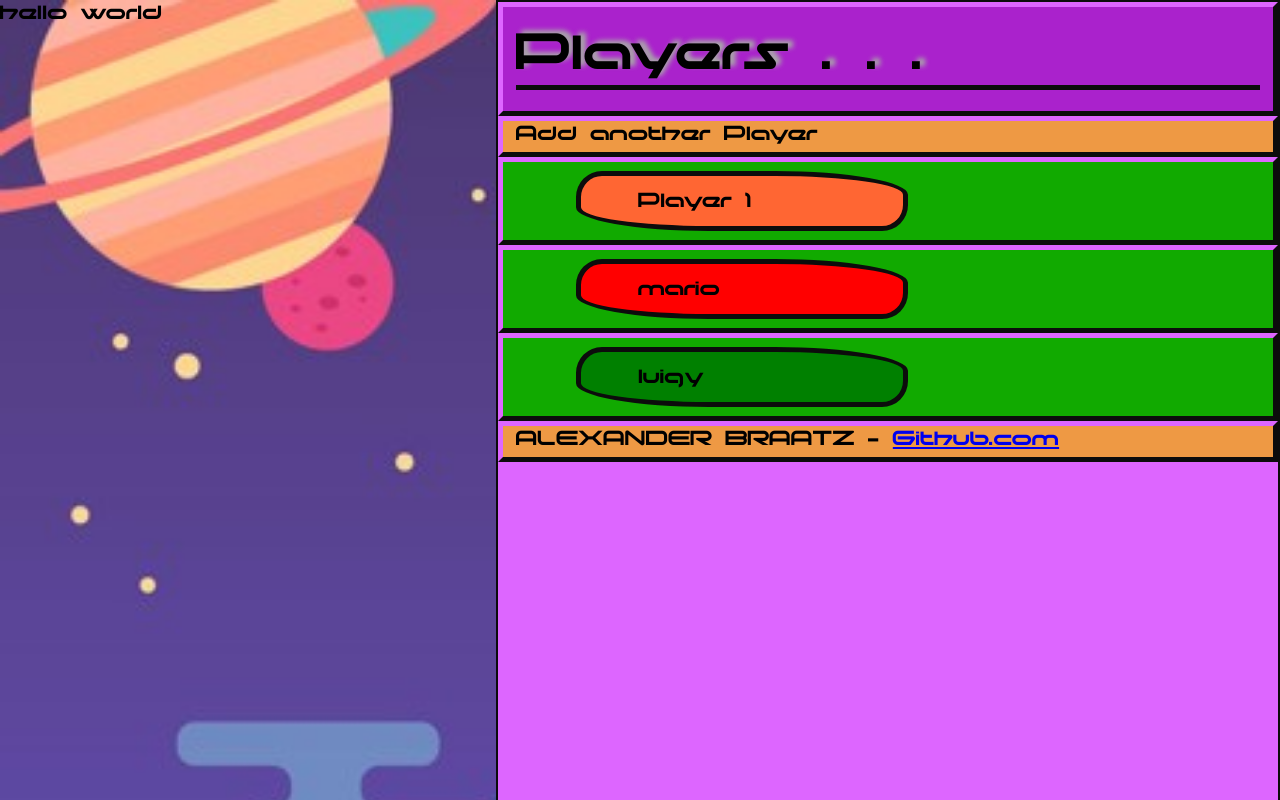
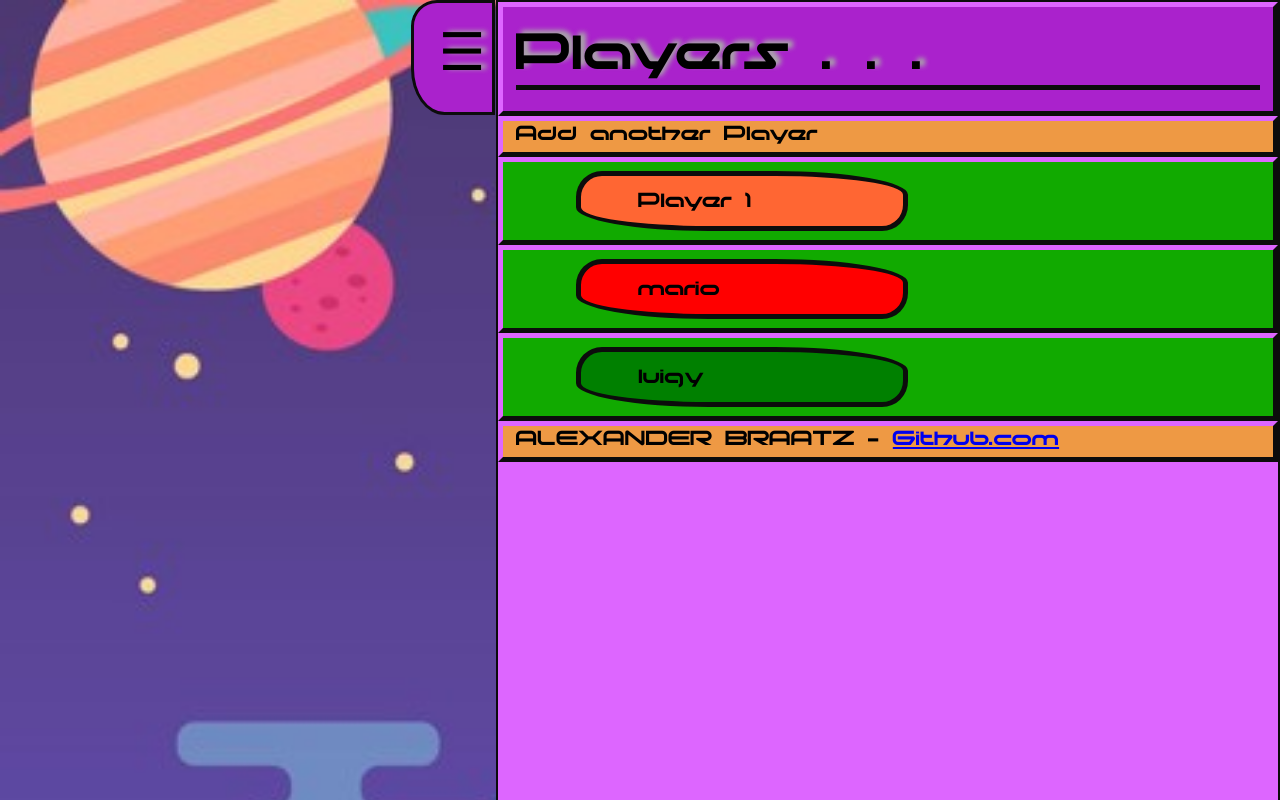
Before and after one commit to AlexanderBraatz/DevMe-Final-Tech-Challenge, a React (Create React App) app: page / in a window 1280 px wide. Shown: the top 800 px of the page. Built offline with nearby package versions, Linux system fonts and the light colour scheme.

Commit message:
Add action and component for opening and closing the sidebar

```diff
--- a/src/components/App.js
+++ b/src/components/App.js
@@ -2,13 +2,14 @@ import React from 'react';
 import '../styles/App.css';
 import Background from './Background'
 import SideBar from './SideBar'
+import MenueOpener from './MenueOpener'
 
 function App() {
   return (
     <>
     <Background />
     <SideBar />
-      <p>hello world</p>
+    <MenueOpener />
 
     </>
   );
--- /dev/null
+++ b/src/components/MenueOpener/MenueOpener.js
@@ -0,0 +1,27 @@
+import React, { useState } from "react";
+
+
+const MenueOpener = ({sideBarView, swichM}) => {
+
+    const handleClick = () => swichM();
+
+
+
+    return(
+        <>
+            <div
+                className={`menueOpener ${sideBarView ? "moveOpener": ""}`}
+                onClick={ handleClick }
+                >
+                    <div>
+                        <div className="menueOpener__content">
+                        ☰
+                        </div>
+
+                    </div>
+            </div>
+        </>
+    )
+}
+
+export default MenueOpener;
--- /dev/null
+++ b/src/components/MenueOpener/index.js
@@ -0,0 +1,15 @@
+import { connect } from "react-redux";
+import MenueOpener from "./MenueOpener"
+import {swichMenue} from "../../data/actions/state"
+
+const mapStateToProps = ({ sideBarView}) => ({sideBarView});
+
+
+const mapDispatchToProps = (dispatch) =>{
+    return{
+        swichM: () => dispatch(swichMenue()),
+    }
+
+}
+
+export default connect(mapStateToProps,mapDispatchToProps)(MenueOpener);
--- a/src/components/Sidebar/Sidebar.js
+++ b/src/components/Sidebar/Sidebar.js
@@ -1,10 +1,12 @@
 import React from "react";
 import PlayerTag from "../PlayerTag"
 
-const SideBar = ({players,addP}) => {
+const SideBar = ({players, sideBarView, addP}) => {
 
 return (
-    <div className="sideBar">
+    <div
+        className={`sideBar ${sideBarView ? "showSidebar": ""}`}
+        >
         <div className="sideBar__heading">
             <h2
                 className="sideBar__heading--cotent"
@@ -23,7 +25,10 @@ return (
         }
         <div
             className="sideBar__fotter"
-            >ALEXANDER BRAATZ - <a href="https://github.com/AlexanderBraatz/DevMe-Final-Tech-Challenge">Github.com</a></div>
+            >ALEXANDER BRAATZ - <a
+                href="https://github.com/AlexanderBraatz/DevMe-Final-Tech-Challenge"
+                target="_blank"
+                rel="noopener noreferrer">Github.com</a></div>
 
     </div>
     );
--- a/src/components/Sidebar/index.js
+++ b/src/components/Sidebar/index.js
@@ -2,7 +2,7 @@ import { connect } from "react-redux";
 import SideBar from "./SideBar"
 import {addPlayer} from "../../data/actions/state"
 
-const mapStateToProps = ({players}) => ({players});
+const mapStateToProps = ({players, sideBarView}) => ({players, sideBarView});
 
 
 const mapDispatchToProps = (dispatch) =>{
--- a/src/data/actions/state.js
+++ b/src/data/actions/state.js
@@ -27,9 +27,8 @@ export const addPlayer = () => {
     }
 };
 
-export const updateLike = (term) => {
+export const swichMenue = () => {
     return {
-        type: "UPDATE_LIKE",
-        term,
+        type: "SWITCH_MENUE",
     }
 };
--- a/src/data/initial.js
+++ b/src/data/initial.js
@@ -46,7 +46,7 @@ const initial = {
 
 
 welcomeView : true,
-sideBarView : false,
+sideBarView : true,
 matchView : true,
 resultsView : false,
 
--- a/src/data/reducer.js
+++ b/src/data/reducer.js
@@ -1,5 +1,6 @@
 const reducer = (state, action) => {
 	switch(action.type){
+		case "SWITCH_MENUE" : return switchMenue(state);
 		case "SWITCH_EDDIT" : return switchEddit(state, action);
 		case "SAVE_PLAYER" : return savePlayer(state, action);
 		case "REMOVE__PLAYER" : return setNumberOfPlayers(removePlayer(state, action));
@@ -8,7 +9,17 @@ const reducer = (state, action) => {
 	}
 }
 
-//reducer business logic
+
+
+const switchMenue = (state) => {
+
+	const {sideBarView} = state;
+
+	return({
+		...state,
+		sideBarView: !sideBarView,
+	})
+}
 
 const setNumberOfPlayers = (state) =>{
 
--- a/src/styles/App.css
+++ b/src/styles/App.css
@@ -4,6 +4,7 @@
 @import "./_body.css";
 @import "./assets/_colours.css";
 @import "./_background.css";
+@import "./_menueOpener.css";
 @import "./_sideBar.css";
 @import "./_colourPicker.css";
 
--- /dev/null
+++ b/src/styles/_menueOpener.css
@@ -0,0 +1,38 @@
+.menueOpener{
+    transition: 0.5s;
+    transition-timing-function: ease-out;
+
+    position: fixed;
+    width:3rem;
+    height: 4.2rem;
+    top: 0;
+    right: 0rem;
+    background-color:var(--primary);
+
+    border-style: solid;
+    border-width: 0.15rem;
+    border-color: var(--black);
+    border-radius: 1rem 0 0 40% ;
+
+    cursor: pointer;
+
+}
+.menueOpener div{
+position : relative ;
+
+}
+.menueOpener__content{
+    text-align: left;
+    vertical-align: middle;
+    line-height: 4.2rem;
+    font-size: 2rem;
+
+    position: absolute;
+    top: 45%;
+    left: 32%;
+    cursor: pointer;
+    text-shadow: 0.2rem -0.05rem 0.2rem var(--grey);
+}
+.moveOpener{
+    right: 30.2rem;
+}
--- a/src/styles/_sideBar.css
+++ b/src/styles/_sideBar.css
@@ -4,24 +4,22 @@
     width: 30rem;
     height: 100%;
     top: 0;
-    right: 0;
-
+    right: -30.2rem;
     overflow-y: scroll;
-    /* transition: 5.5s; */
+    transition: 0.5s;
+    transition-timing-function: ease-out;
     background-color:var(--primary-2);
-
     border-style: solid;
     border-width: 0.1rem;
     border-color: var(--black);
-
+}
+.showSidebar{
+    right: 0rem;
 }
 .sideBar__heading{
 
     height: 4rem;
     background-color:var(--primary);
-
-
-
     border-style: solid;
     border-width: 0.2rem;
     border-top-color: var(--primary-2);
@@ -31,11 +29,11 @@
 }
 
 .sideBar__heading--cotent{
+
     text-shadow: 0.2rem -0.1rem 0.2rem var(--grey);
     font-size: 2.5rem;
     margin: 0.5rem;
     border-bottom:  0.2rem solid var(--black);
-
 }
 
 .sideBar__addPLbutton{
@@ -43,7 +41,6 @@
     height: 1.2rem;
     cursor: pointer;
     padding-left: 0.5rem;
-
     background-color: var(--tertiary);
     border-style: solid;
     border-width: 0.2rem;
@@ -51,17 +48,14 @@
     border-left-color: var(--primary-2);
     border-right-color: var(--black);
     border-bottom-color: var(--black);
-
 }
 
 .playerTag__heading{
 
     position: relative;
-
     height: 3rem;
     cursor: pointer;
     background-color: var(--secondary-2);
-
     border-style: solid;
     border-width: 0.2rem;
     border-top-color: var(--primary-2);
@@ -69,31 +63,30 @@
     border-right-color: var(--black);
     border-bottom-color: var(--black);
 }
+
 .playerTag__heading:hover{
 
     background-color: var(--secondary);
 }
 
 .playerTag__heading--content{
+
     width: 10rem;
     height: 1.5rem;
     padding: 0.2rem 0.2rem 0.2rem 2.2rem;
-
     text-align: left;
     vertical-align: middle;
     line-height: 1.5rem;
-
-
     position: absolute;
     top: 45%;
     left: 50%;
-
     margin: -1rem 0 0 -12rem;
     border: 0.2rem solid var(--black);
     border-radius:1rem  40%;
 }
 
 .playerTag__body{
+
     display: flex;
     flex-direction: row;
     height: 12rem;
@@ -101,63 +94,54 @@
     transition: 0.2s;
 }
 
-.playerTag__body--active{
+.playerTag__body--right{
 
-}
-
-
-.playerTag__body--right{
-    /* float: left; */
     width: 60%;
     background-color: var(--primary);
 }
 
 .playerTag__body--left{
-    /* float: right; */
+
     width: 40%;
     background-color: var(--primary-2);
-
 }
 
 .playerTag__form{
+
     display: flex;
     flex-direction: column;
     padding: 0.2rem;
-    position: relative; /*so buttons can be positioned absolutly */
+    position: relative;
 }
 .playerTag__formGroup{
+
     margin: 0.2rem;
     text-align: start;
-
     display: flex;
     flex-direction: row
-
 }
 
 .playerTag__namelable{
+
     cursor: default;
     display: inline-block;
     width: 6rem;
-
     align-self: flex-end;
-
     border-style: solid;
     box-sizing: border-box;
     border-width: 0.2rem;
-
     border-color: var(--primary);
     border-bottom-color: var(--black);
+}
 
-}
 .playerTag__nameinput{
+
     width: 10rem;
     height: 2rem;
     box-sizing: border-box;
     padding-left: 0.3rem;
     background-color: var(--white);
     color: var(--black);
-    /* display: inline-block; */
-
     border-style: solid;
     border-width: 0.2rem;
     border-top-color: var(--primary-2);
@@ -165,10 +149,14 @@
     border-right-color: var(--black);
     border-bottom-color: var(--black);
 }
+
 .playerTag__nameinput:focus {
+
     outline: none;
 }
+
 .warn{
+
     border-style: solid;
     background-color: var(--pale-alarm);
     border-color: var(--red);
@@ -177,47 +165,27 @@
 
 }
 
-/* .playerTag__colourinput{
-    box-sizing: border-box;
-    width : 2rem;
-    height: 2rem;
-    cursor: pointer;
-    display: inline-block;
+.playerTag__buttons{
 
-    background-color: aqua;
-    border-style: inset;
-    border-width: 0.2rem;
-    border-color: (red, rgb(195, 195, 195));
-
-} */
-
-/* .playerTag__colourPicker{
-   display: ;
-} */
-
-.playerTag__buttons{
     margin: 0.2rem;
     padding-left: 4rem;
-
     position: absolute;
     top: 9rem;
-
 }
 
 .playerTag__button--save{
-    /* align-self: flex-end; */
+
     color: var(--black);
     font-family: "Moonhouse",sans-serif;
     height: 1.5rem;
     width: 6rem;
     font-size: inherit;
-
-
     border: 0.2rem solid var(--black);
     border-radius:1rem  0 0 40%;
 }
+
 .playerTag__button--delete{
-    /* align-self: flex-end; */
+
     color: var(--black);
     font-family: "Moonhouse",sans-serif;
     height: 1.5rem;
@@ -232,7 +200,6 @@
     height: 1.2rem;
     cursor: pointer;
     padding-left: 0.5rem;
-
     background-color: var(--tertiary);
     border-style: solid;
     border-width: 0.2rem;
@@ -240,5 +207,4 @@
     border-left-color: var(--primary-2);
     border-right-color: var(--black);
     border-bottom-color: var(--black);
-
 }
```
